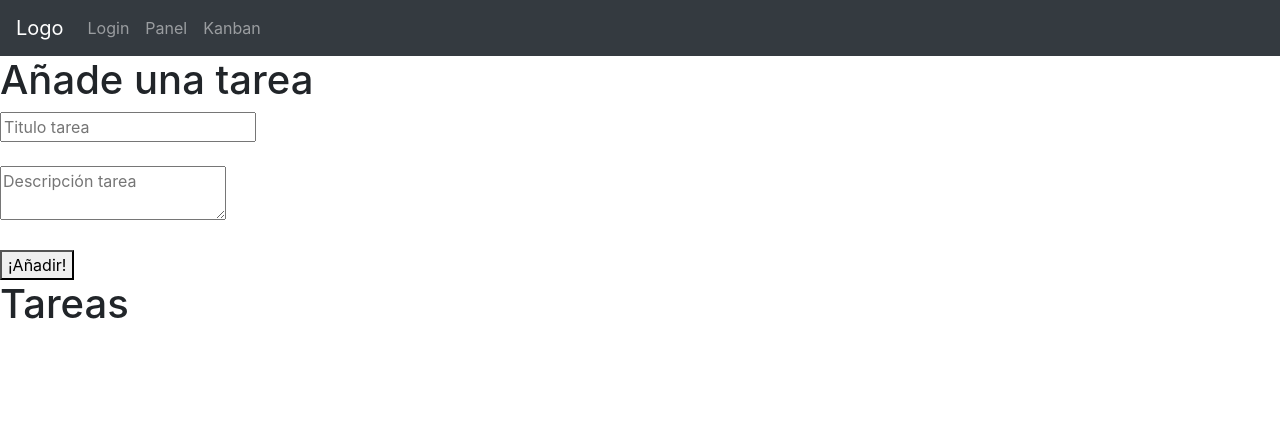
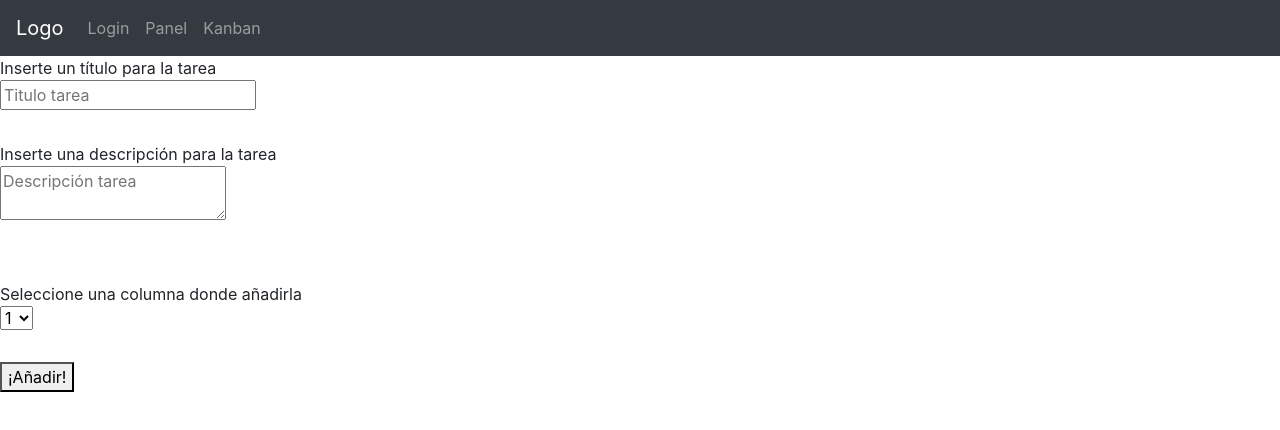
Before and after one commit to alexnro/Panel-Kanban, a React (Create React App) app in the folder panel-front/: page /kanban in a window 1280 px wide. Shown: the top 430 px of the page. Built offline with nearby package versions, Linux system fonts and the light colour scheme.

Commit message:
tareas insertadas a columnas por enlace interno

```diff
--- a/panel-front/src/App.js
+++ b/panel-front/src/App.js
@@ -5,7 +5,6 @@ import Header from './containers/Header/Header';
 import Login from './containers/Login/Login';
 import Panel from './containers/Panel/Panel';
 import Kanban from './containers/Tareas/Kanban';
-import Ventana from './components/UI/Modal/Ventana';
 
 
 const App = () => (
--- a/panel-front/src/components/UI/Modal/Ventana.js
+++ b/panel-front/src/components/UI/Modal/Ventana.js
@@ -1,5 +1,5 @@
 import React, {Component} from 'react';
-import {Modal, Button, Form} from 'react-bootstrap';
+import {Modal, Button} from 'react-bootstrap';
 import PostForm from '../../../containers/Tareas/PostForm';
 
 class Ventana extends Component {
@@ -12,6 +12,23 @@ class Ventana extends Component {
       this.state = {
         show: false,
       };
+    }
+
+    handleSubmit = (e) => {
+        e.preventDefault();
+        const title = this.getTitle.value;
+        const message = this.getMessage.value;
+        const data = {
+            id: new Date(),
+            title,
+            message,
+            editing: false
+        }
+        this.props.dispatch({
+            type:'ADD_POST', data
+        });
+        this.getTitle.value = '';
+        this.getMessage.value = '';
     }
 
     handleClose() {
@@ -31,16 +48,8 @@ class Ventana extends Component {
 
           <Modal show={this.state.show} onHide={this.handleClose}>
             <Modal.Body>
-                <PostForm />
+                <PostForm/>
             </Modal.Body>
-            <Modal.Footer>
-              <Button variant="secondary" onClick={this.handleClose}>
-                Close
-              </Button>
-              <Button variant="primary" onClick={this.handleClose}>
-                Save Changes
-              </Button>
-            </Modal.Footer>
           </Modal>
         </>
       );
--- a/panel-front/src/containers/Panel/Panel.js
+++ b/panel-front/src/containers/Panel/Panel.js
@@ -3,6 +3,7 @@ import { Row, Col } from 'react-bootstrap';
 
 import './Panel.css';
 import Ventana from '../../components/UI/Modal/Ventana';
+import AllPost from '../Tareas/AllPost';
 
 class Panel extends Component {
 
@@ -18,10 +19,22 @@ class Panel extends Component {
                                 </tr>
                             </thead>
                             <tbody>
+                                <AllPost />
+                            </tbody>
+                        </table>
+                    </div>
+                </Col>
+                <Col>
+                    <div className="table-responsive">
+                        <table className="table table-hover">
+                            <thead>
                                 <tr>
-                                        <td>
-                                            hola
-                                        </td>
+                                    <th scope="col">#</th>
+                                </tr>
+                            </thead>
+                            <tbody>
+                                <tr>
+                                    <AllPost />
                                 </tr>
                             </tbody>
                         </table>
@@ -37,7 +50,7 @@ class Panel extends Component {
                             </thead>
                             <tbody>
                                 <tr>
-                                        <td>Mark</td>
+                                    <AllPost />
                                 </tr>
                             </tbody>
                         </table>
@@ -53,7 +66,7 @@ class Panel extends Component {
                             </thead>
                             <tbody>
                                 <tr>
-                                        <td>Mark</td>
+                                    <AllPost />
                                 </tr>
                             </tbody>
                         </table>
@@ -69,23 +82,7 @@ class Panel extends Component {
                             </thead>
                             <tbody>
                                 <tr>
-                                        <td>Mark</td>
-                                    </tr>
-                                </tbody>
-                            </table>
-                        </div>
-                    </Col>
-                    <Col>
-                        <div className="table-responsive">
-                            <table className="table table-hover">
-                                <thead>
-                                    <tr>
-                                        <th scope="col">#</th>
-                                    </tr>
-                                </thead>
-                                <tbody>
-                                    <tr>
-                                        <td>Mark</td>
+                                    <AllPost />
                                 </tr>
                             </tbody>
                         </table>
--- a/panel-front/src/containers/Tareas/AllPost.js
+++ b/panel-front/src/containers/Tareas/AllPost.js
@@ -8,11 +8,10 @@ class AllPost extends Component {
     render() {
         return (
             <div>
-                <h1>Tareas</h1>
                 {this.props.posts.map((post) => (
                     <div key={post.id}>
                         {post.editing ? <EditComponent post={post} key={post.id} /> :
-                            <Post key={post.id} post={post} />}
+                            <tr><Post key={post.id} post={post} /></tr>}
                     </div>
                 ))}
             </div>
--- a/panel-front/src/containers/Tareas/PostForm.js
+++ b/panel-front/src/containers/Tareas/PostForm.js
@@ -22,12 +22,27 @@ class PostForm extends Component {
     render() {
         return(
             <div>
-               <h1>Añade una tarea</h1>
-               <form onSubmit={this.handleSubmit}>
-                   <input required type="text" ref={(input)=>this.getTitle = input} placeholder="Titulo tarea" /><br /><br />
-                   <textarea ref={(input)=>this.getMessage = input} placeholder="Descripción tarea" /><br /><br />
-                   <button>¡Añadir!</button>
-               </form>
+                <form onSubmit={this.handleSubmit}>
+                    <label>
+                        Inserte un título para la tarea<br/>
+                        <input required type="text" ref={(input)=>this.getTitle = input} placeholder="Titulo tarea" />
+                    </label><br /><br />
+                    <label>
+                        Inserte una descripción para la tarea<br/>
+                        <textarea ref={(input)=>this.getMessage = input} placeholder="Descripción tarea" /><br /><br />
+                    </label><br /><br />
+                    <label>
+                        Seleccione una columna donde añadirla<br/>
+                        <select>
+                            <option value="1">1</option>
+                            <option value="2">2</option>
+                            <option value="3">3</option>
+                            <option value="4">4</option>
+                            <option value="5">5</option>
+                        </select>
+                    </label><br /><br />
+                    <button>¡Añadir!</button>
+                </form>
             </div>
         );
     }
```
Lines whose indentation alone changed are shown as unchanged.
